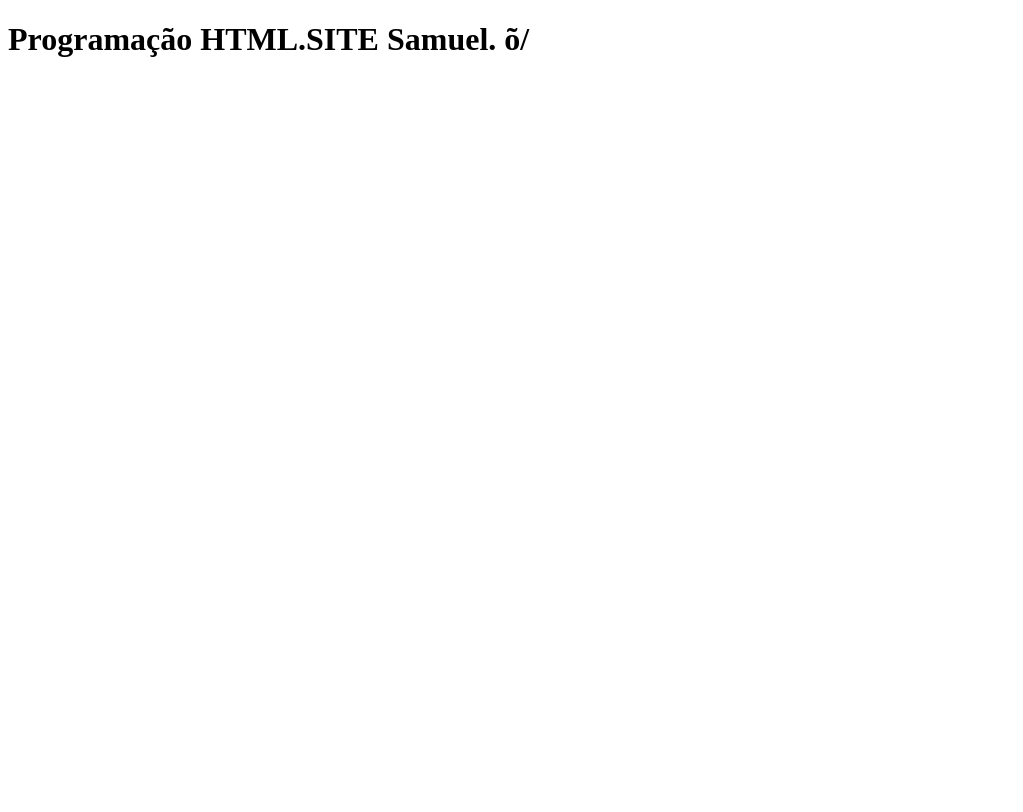
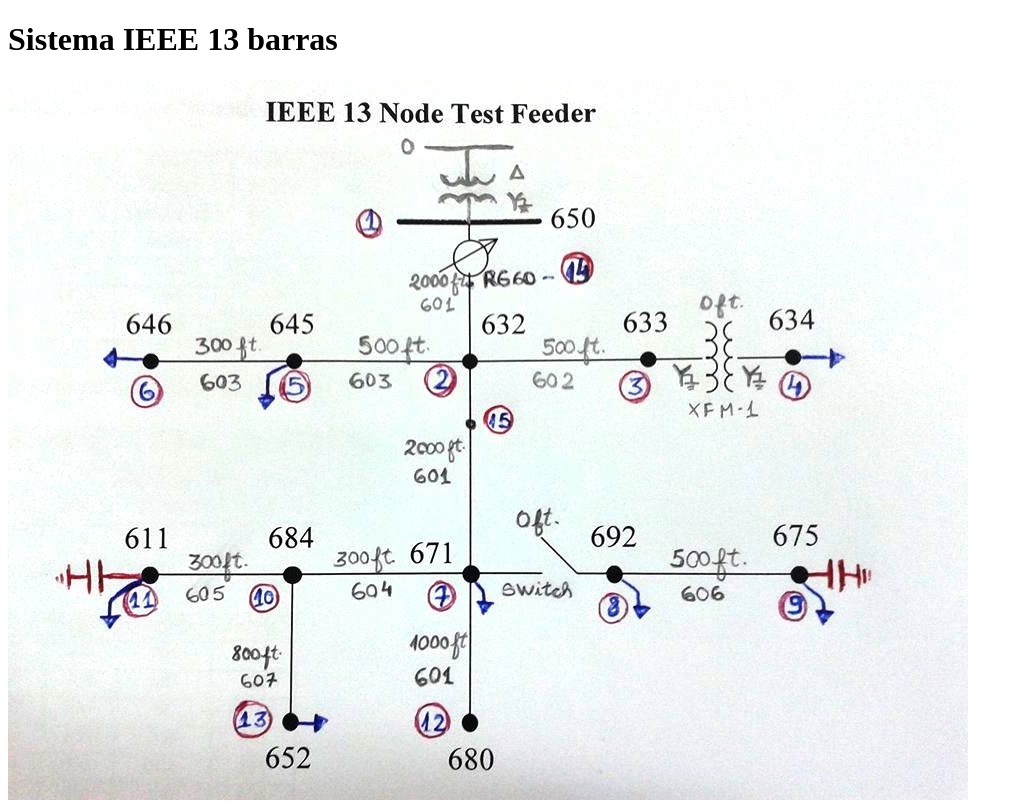
Before and after one commit to SHunsche/Eletrica, a plain HTML site: page site/index.html in a window 1280 px wide. Shown: the whole page, without its empty margins (0-1023 px from the left). Drawn offline with Linux system fonts and the light colour scheme.

Commit message:
13 barras

```diff
--- a/site/index.html
+++ b/site/index.html
@@ -1,9 +1,10 @@
 <!DOCTYPE html>
 <html>
 <head>
-	<title>Ola</title>
+	<title>IEEE Teste</title>
 </head>
 <body>
-<h1> Programação HTML.SITE Samuel. õ/ </h1>
+<h1> Sistema IEEE 13 barras </h1>
+<img src="14825778_1157325487678975_1719670561_n.jpg"/>
 </body>
 </html>
```
